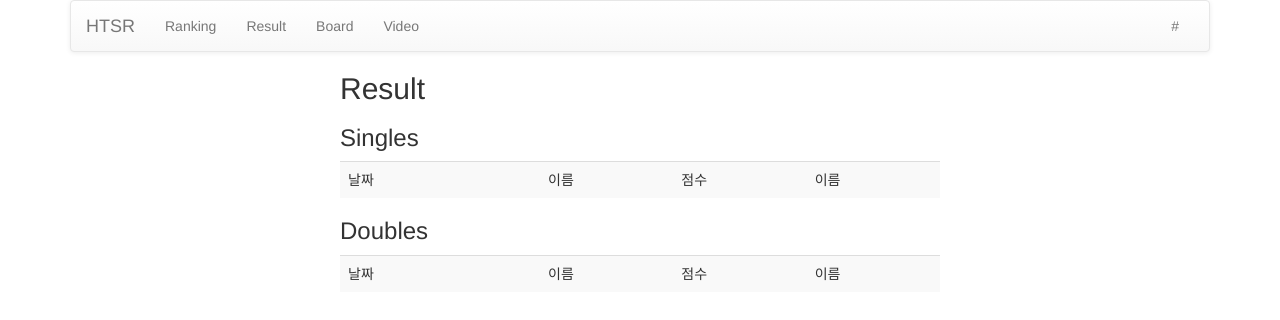
After one commit to jhlov/htsr, a Django app: page /result in a window 1280 px wide. The commit adds this page. Shown: the top 320 px of the page. Run offline with Django 3.2, Linux system fonts and the light colour scheme; data that the repository does not hold is empty; some libraries are stand-ins or nearby versions.

Commit message:
결과 페이지

```diff
--- a/ranking/urls.py
+++ b/ranking/urls.py
@@ -11,4 +11,5 @@ urlpatterns = [
     url(r'^ranking', views.ranking, name='ranking'),
     url(r'^regist/$', views.regist, name='regist'),
     url(r'^regist/single', views.regist_single, name='regist_single'),
+    url(r'^result', views.result, name='result'),
 ]
--- a/ranking/views.py
+++ b/ranking/views.py
@@ -115,3 +115,20 @@ def get_new_rating(player_a, player_b, player_a_score):
 # 예상 승수
 def get_expect_score(player_a, player_b):
     return 1 / (1 + pow(10, (player_b.rating - player_a.rating) / 400))
+
+
+# 결과 페이지
+def result(request):
+
+    # 싱글
+    singles = Result.objects.filter(is_single=True).order_by('-play_date')
+
+    # 더블
+    doubles = Result.objects.filter(is_single=False).order_by('-play_date')
+
+    data = {
+        'singles': singles,
+        'doubles': doubles,
+    }
+
+    return render(request, 'result.html', data)
--- a/templates/header.html
+++ b/templates/header.html
@@ -18,7 +18,7 @@
             <div class="collapse navbar-collapse" id="bs-example-navbar-collapse-1">
                 <ul class="nav navbar-nav">
                     <li><a href="{% url 'ranking' %}">Ranking</a></li>
-                    <li><a href="#">Result</a></li>
+                    <li><a href="{% url 'result' %}">Result</a></li>
                     <li><a href="#">Board</a></li>
                     <li><a href="#">Video</a></li>
                 </ul>
--- /dev/null
+++ b/templates/result.html
@@ -0,0 +1,44 @@
+{% extends 'header.html' %}
+
+{% block content %}
+    <div style="max-width: 600px; margin: 0 auto;">
+        <h2>Result</h2>
+
+
+        <h3>Singles</h3>
+        <table class="table table-striped">
+            <tr>
+                <td class="col-md-3">날짜</td>
+                <td class="col-md-2">이름</td>
+                <td class="col-md-2">점수</td>
+                <td class="col-md-2">이름</td>
+            </tr>
+            {% for result in singles %}
+                <tr>
+                    <td>{{ result.play_date }}</td>
+                    <td><label style="background:blue">&nbsp;&nbsp;</label> {{ result.blue_name }}</td>
+                    <td>{{ result.blue_score }} : {{ result.red_score }}</td>
+                    <td><label style="background:red">&nbsp;&nbsp;</label> {{ result.red_name }}</td>
+                </tr>
+            {% endfor %}
+        </table>
+
+        <h3>Doubles</h3>
+        <table class="table table-striped">
+            <tr>
+                <td class="col-md-3">날짜</td>
+                <td class="col-md-2">이름</td>
+                <td class="col-md-2">점수</td>
+                <td class="col-md-2">이름</td>
+            </tr>
+            {% for result in doubles %}
+                <tr>
+                    <td>{{ result.play_date }}</td>
+                    <td><label style="background:blue">&nbsp;&nbsp;</label> {{ result.blue_name }}</td>
+                    <td>{{ result.blue_score }} : {{ result.red_score }}</td>
+                    <td><label style="background:red">&nbsp;&nbsp;</label> {{ result.red_name }}</td>
+                </tr>
+            {% endfor %}
+        </table>
+    </div>
+{% endblock %}
```
Also changed, not shown: ranking/models.py (+20 -0 lines).
